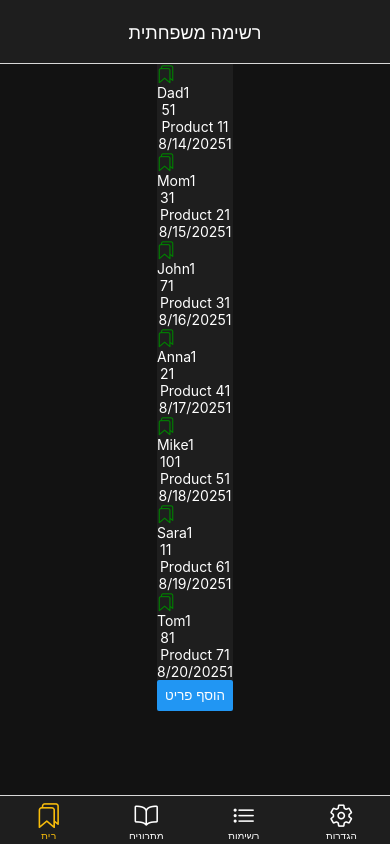
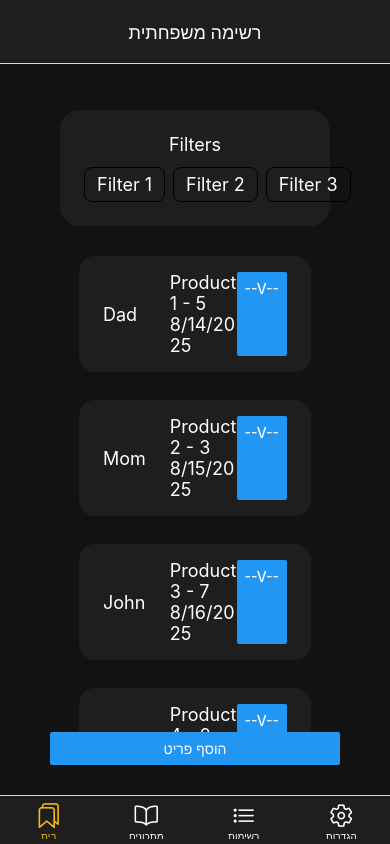
Before and after one commit to tomerkmor/FamilyCart1, a React Native app: screen /Home in a window 390 px wide. Built offline with nearby package versions, Linux system fonts and the light colour scheme.

Commit message:
Updated home changes

```diff
--- a/Components/Header.js
+++ b/Components/Header.js
@@ -27,6 +27,7 @@ const styles = StyleSheet.create({
     alignItems: "center",
     justifyContent: "center",
     flexDirection: "row",
+    marginHorizontal: 30,
   },
   text: { fontSize: 24, marginBottom: 20 },
 });
--- /dev/null
+++ b/Components/HomeHeader.js
@@ -0,0 +1,51 @@
+import { StyleSheet, Text, View, TouchableOpacity } from "react-native";
+import ThemedText from "./ThemedText";
+import { useContext } from "react";
+import { ThemeContext } from "../App";
+
+function HomeHeader() {
+  const { theme } = useContext(ThemeContext);
+  return (
+    <View
+      style={[styles.container, { backgroundColor: theme.headerBackground }]}
+    >
+      <ThemedText>Filters</ThemedText>
+      <View style={styles.filters}>
+        <TouchableOpacity style={styles.filter}>
+          <ThemedText>Filter 1</ThemedText>
+        </TouchableOpacity>
+        <TouchableOpacity style={styles.filter}>
+          <ThemedText>Filter 2</ThemedText>
+        </TouchableOpacity>
+        <TouchableOpacity style={styles.filter}>
+          <ThemedText>Filter 3</ThemedText>
+        </TouchableOpacity>
+      </View>
+    </View>
+  );
+}
+
+export default HomeHeader;
+
+const styles = StyleSheet.create({
+  container: {
+    margin: 16,
+    padding: 24,
+    minWidth: "50%",
+    maxWidth: 800,
+    alignSelf: "center",
+    alignItems: "center", // ✅ centers children horizontally
+    borderRadius: 20,
+  },
+  filters: {
+    flexDirection: "row",
+    marginTop: 12,
+    gap: 8,
+  },
+  filter: {
+    paddingVertical: 6,
+    paddingHorizontal: 12,
+    borderWidth: 1,
+    borderRadius: 8,
+  },
+});
--- a/Components/Product.js
+++ b/Components/Product.js
@@ -1,4 +1,4 @@
-import { StyleSheet, Text, View } from "react-native";
+import { Alert, Button, Pressable, StyleSheet, Text, View } from "react-native";
 import { Ionicons } from "@expo/vector-icons";
 import ThemedText from "./ThemedText";
 import ThemedView from "./ThemedView";
@@ -7,25 +7,31 @@ import { ThemeContext } from "../App";
 
 function Product({ productData }) {
   const { theme } = useContext(ThemeContext);
-  if (!productData) return null;
+  if (!productData) return <Text>There's no data.</Text>;
+
+  console.log(productData);
   return (
-    <View style={[{ backgroundColor: theme.headerBackground }]}>
-      <Ionicons name="bookmarks-outline" color={"green"} size={18} />
+    <Pressable>
+      <View
+        style={[styles.container, { backgroundColor: theme.headerBackground }]}
+      >
         <View style={styles.username}>
-        <ThemedText>{productData.username}1</ThemedText>
+          <ThemedText>{productData.username}</ThemedText>
         </View>
-      <View style={styles.productContainer}>
-        <View>
-          <ThemedText style={styles.quantity}>
-            {productData.quantity}1
+
+        <View style={styles.centerContainer}>
+          <ThemedText style={styles.product}>
+            {productData.product} - {productData.quantity}
           </ThemedText>
-          <ThemedText style={styles.product}>{productData.product}1</ThemedText>
-        </View>
+
           <ThemedText style={styles.date}>
-          {productData.date.toLocaleDateString()}1
+            {productData.date.toLocaleDateString()}
           </ThemedText>
         </View>
+
+        <Button title="--V--" />
       </View>
+    </Pressable>
   );
 }
 
@@ -33,19 +39,25 @@ export default Product;
 
 const styles = StyleSheet.create({
   container: {
-    alignItems: "center",
-    justifyContent: "center",
+    flex: 4,
     flexDirection: "row",
-    flex: 1,
-    marginVertical: 4,
+    marginVertical: 14,
+    paddingVertical: 16,
+    paddingHorizontal: 24,
+    borderRadius: 16,
+    width: "80%",
+    alignSelf: "center",
   },
   username: {
+    flex: 1,
+    justifyContent: "center",
+  },
+  centerContainer: {
     flex: 1,
   },
   productContainer: {
     flex: 1,
-    alignItems: "center",
-    justifyContent: "center",
+    flexDirection: "row",
   },
   quantity: {
     flex: 1,
--- a/Components/ProductsList.js
+++ b/Components/ProductsList.js
@@ -1,73 +1,23 @@
-import { FlatList } from "react-native";
+import { FlatList, StyleSheet, Text, View } from "react-native";
 import Product from "./Product";
 
-const DUMMY_DATA = [
-  {
-    id: 1,
-    product: "Product 1",
-    date: new Date("2025-08-14"),
-    username: "Dad",
-    quantity: "5",
-    description: "description 1...",
-  },
-  {
-    id: 2,
-    product: "Product 2",
-    date: new Date("2025-08-15"),
-    username: "Mom",
-    quantity: "3",
-    description: "description 2...",
-  },
-  {
-    id: 3,
-    product: "Product 3",
-    date: new Date("2025-08-16"),
-    username: "John",
-    quantity: "7",
-    description: "description 3...",
-  },
-  {
-    id: 4,
-    product: "Product 4",
-    date: new Date("2025-08-17"),
-    username: "Anna",
-    quantity: "2",
-    description: "description 4...",
-  },
-  {
-    id: 5,
-    product: "Product 5",
-    date: new Date("2025-08-18"),
-    username: "Mike",
-    quantity: "10",
-    description: "description 5...",
-  },
-  {
-    id: 6,
-    product: "Product 6",
-    date: new Date("2025-08-19"),
-    username: "Sara",
-    quantity: "1",
-    description: "description 6...",
-  },
-  {
-    id: 7,
-    product: "Product 7",
-    date: new Date("2025-08-20"),
-    username: "Tom",
-    quantity: "8",
-    description: "description 7...",
-  },
-];
-
-function ProductsList() {
+function ProductsList({ productsList }) {
   return (
     <FlatList
-      data={DUMMY_DATA}
+      data={productsList}
       renderItem={({ item }) => <Product productData={item} />}
-      keyExtractor={(item) => item.id.toString()}
+      keyExtractor={(item) => item.id}
     />
   );
 }
 
 export default ProductsList;
+
+const styles = StyleSheet.create({
+  container: {
+    flex: 1,
+  },
+  list: {
+    paddingVertical: 8,
+  },
+});
--- a/Components/ThemedText.js
+++ b/Components/ThemedText.js
@@ -2,10 +2,12 @@ import React, { useContext } from "react";
 import { View, StyleSheet, Text } from "react-native";
 import { ThemeContext } from "../App";
 
-function ThemedText({ children }) {
+function ThemedText({ children, style }) {
   const { theme } = useContext(ThemeContext);
   return (
-    <Text style={[styles.container, { color: theme.text }]}>{children}</Text>
+    <Text style={[styles.container, style, { color: theme.text }]}>
+      {children}
+    </Text>
   );
 }
 
@@ -13,9 +15,6 @@ export default ThemedText;
 
 const styles = StyleSheet.create({
   container: {
-    flex: 1,
-    alignItems: "center",
-    justifyContent: "center",
-    flexDirection: "column",
+    fontSize: 18,
   },
 });
--- a/Components/ThemedView.js
+++ b/Components/ThemedView.js
@@ -20,7 +20,6 @@ const styles = StyleSheet.create({
   container: {
     flex: 1,
     flexDirection: "column",
-    alignItems: "center",
-    justifyContent: "flex-start",
+    width: "100%",
   },
 });
--- a/Screens/HomeScreen.js
+++ b/Screens/HomeScreen.js
@@ -2,10 +2,78 @@ import { useNavigation } from "@react-navigation/native";
 import { useContext } from "react";
 import { Button, StyleSheet, Text, View } from "react-native";
 import { ThemeContext } from "../App";
+
 import ThemedView from "../Components/ThemedView";
 import ThemedText from "../Components/ThemedText";
 import AddItemButton from "../UI/AddItemButton";
 import ProductsList from "../Components/ProductsList";
+import HomeHeader from "../Components/HomeHeader";
+
+const DUMMY_DATA = [
+  {
+    id: 1,
+    product: "Product 1",
+    date: new Date("2025-08-14"),
+    username: "Dad",
+    quantity: "5",
+    description: "description 1...",
+    category: "Food",
+  },
+  {
+    id: 2,
+    product: "Product 2",
+    date: new Date("2025-08-15"),
+    username: "Mom",
+    quantity: "3",
+    description: "description 2...",
+    category: "Clothes",
+  },
+  {
+    id: 3,
+    product: "Product 3",
+    date: new Date("2025-08-16"),
+    username: "John",
+    quantity: "7",
+    description: "description 3...",
+    category: "Food",
+  },
+  {
+    id: 4,
+    product: "Product 4",
+    date: new Date("2025-08-17"),
+    username: "Anna",
+    quantity: "2",
+    description: "description 4...",
+    category: "Clothes",
+  },
+  {
+    id: 5,
+    product: "Product 5",
+    date: new Date("2025-08-18"),
+    username: "Mike",
+    quantity: "10",
+    description: "description 5...",
+    category: "Food",
+  },
+  {
+    id: 6,
+    product: "Product 6",
+    date: new Date("2025-08-19"),
+    username: "Sara",
+    quantity: "1",
+    description: "description 6...",
+    category: "Clothes",
+  },
+  {
+    id: 7,
+    product: "Product 7",
+    date: new Date("2025-08-20"),
+    username: "Tom",
+    quantity: "8",
+    description: "description 7...",
+    category: "Food",
+  },
+];
 
 function HomeScreen() {
   const { theme } = useContext(ThemeContext);
@@ -13,12 +81,11 @@ function HomeScreen() {
 
   return (
     <ThemedView>
-      <ThemedText>
-        <View>
-          <ProductsList />
-          <AddItemButton />
-        </View>
-      </ThemedText>
+      <View style={styles.container}>
+        <HomeHeader />
+        <ProductsList productsList={DUMMY_DATA} />
+        <AddItemButton />
+      </View>
     </ThemedView>
   );
 }
@@ -28,8 +95,9 @@ export default HomeScreen;
 const styles = StyleSheet.create({
   container: {
     flex: 1,
-    alignItems: "center",
+    marginVertical: 30,
+    marginHorizontal: 50,
+    verticalAlign: "center",
     justifyContent: "center",
-    flexDirection: "column",
   },
 });
--- a/app.json
+++ b/app.json
@@ -3,7 +3,7 @@
     "name": "FamilyCart3",
     "slug": "FamilyCart3",
     "version": "1.0.0",
-    "orientation": "portrait",
+    "orientation": "default",
     "icon": "./assets/icon.png",
     "userInterfaceStyle": "light",
     "newArchEnabled": true,
```
Also changed, not shown: Components/ExpensesOutput.js (added, +10 -0 lines). Lines whose indentation alone changed are shown as unchanged.
